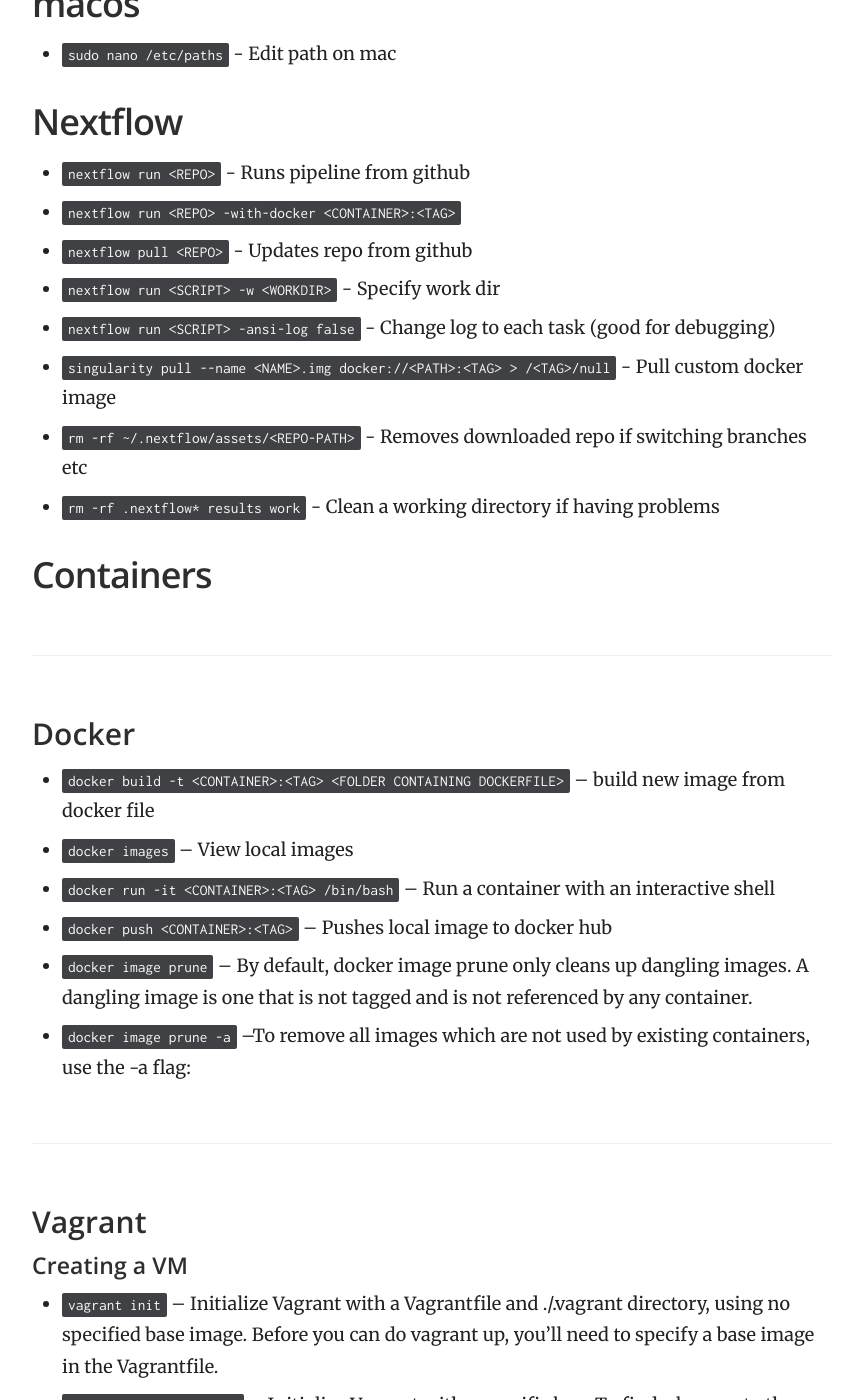
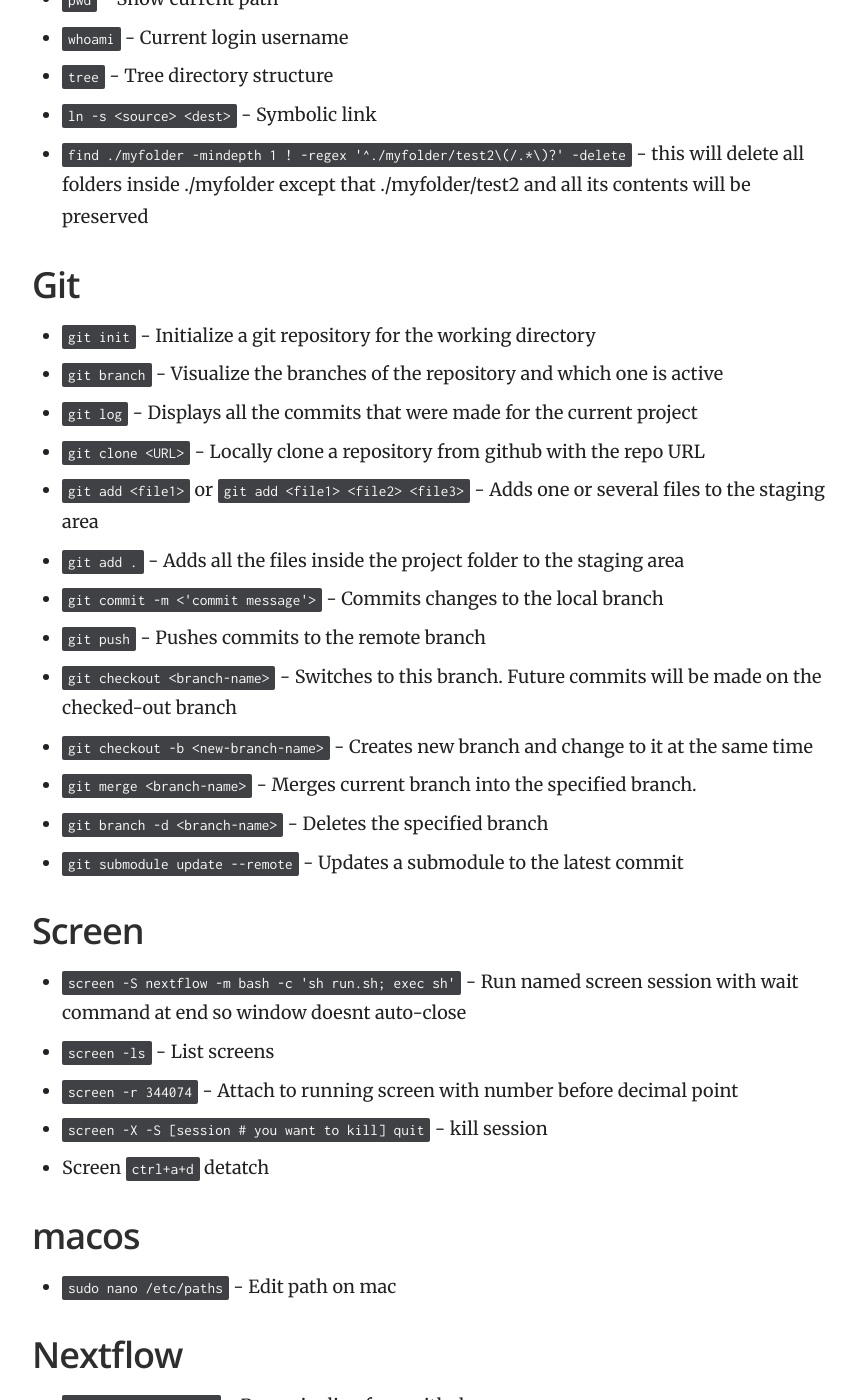
Before and after one commit to luslab/luslab.github.io, a Jekyll site: the page built from _docs/How to Code/Linux 101.md, in a window 1280 px wide and 1400 px high, scrolled down 1153 px. Shown: the whole window, without its empty margins (358-1221 px from the left). Built offline with Jekyll 4.4.1, drawn with Linux system fonts in a browser that asks for light colours; some of the changed text lies outside the part shown.

Commit message:
Added Git section to Linux 101

```diff
--- a/_docs/How to Code/Linux 101.md
+++ b/_docs/How to Code/Linux 101.md
@@ -7,9 +7,21 @@ order: 3
 # Linux 101
 
 ## General
+
+### Basic commands
+- `cd <DIRECTORY>` - Change directory
+- `cd ..` - Go up one directory
+- `ls` - List. Lists all the files and folders contained in the current directory.
+- `mv <filepathsource> <filepathtarget>` - Renames/moves a file from source to target
+- `touch <newfile>` - Creates a new file without any content
+- `cat <newfile>` - Creates a file with content
+- `nano <file>` - Used to edit a text file
+
+
+### Other commands
 - `mkdir -p folder/subfolder` - Inculde creation of parent dir
 - `tail -f` - Monitor a log file
-- `ls -lah` - List files with better information
+- `ls -lah` - List files with detailed information
 - `du -h -d1` - List top level directory space usage
 - `srun --ntasks=1 --cpus-per-task=1 --partition=int --time=4:00:0 --mem=4G --pty /bin/bash` - Create interactive node on CAMP
 - `pwd` - Show current path
@@ -18,10 +30,25 @@ order: 3
 - `ln -s <source> <dest>` - Symbolic link
 - `find ./myfolder -mindepth 1 ! -regex '^./myfolder/test2\(/.*\)?' -delete` - this will delete all folders inside ./myfolder except that ./myfolder/test2 and all its contents will be preserved
 
+## Git
+- `git init` - Initialize a git repository for the working directory
+- `git branch` - Visualize the branches of the repository and which one is active
+- `git log` - Displays all the commits that were made for the current project
+- `git clone <URL>` - Locally clone a repository from github with the repo URL
+- `git add <file1>` or `git add <file1> <file2> <file3>` - Adds one or several files to the staging area
+- `git add .` - Adds all the files inside the project folder to the staging area
+- `git commit -m <'commit message'>` - Commits changes to the local branch
+- `git push` - Pushes commits to the remote branch
+- `git checkout <branch-name>` - Switches to this branch. Future commits will be made on the checked-out branch
+- `git checkout -b <new-branch-name>` - Creates new branch and change to it at the same time
+- `git merge <branch-name>` - Merges current branch into the specified branch.
+- `git branch -d <branch-name>` - Deletes the specified branch
+- `git submodule update --remote` - Updates a submodule to the latest commit
+
 ## Screen
 - `screen -S nextflow -m bash -c 'sh run.sh; exec sh'` - Run named screen session with wait command at end so window doesnt auto-close
 - `screen -ls` - List screens
-- `screen -r 344074` - Attatch to running screen with number before decimal point
+- `screen -r 344074` - Attach to running screen with number before decimal point
 - `screen -X -S [session # you want to kill] quit` - kill session
 - Screen `ctrl+a+d` detatch
 
@@ -30,7 +57,7 @@ order: 3
 
 ## Nextflow
 - `nextflow run <REPO>` - Runs pipeline from github
-- `nextflow run <REPO> -with-docker <CONTAINER>:<TAG>`
+- `nextflow run <REPO> -with-docker <CONTAINER>:<TAG>` - Runs pipeline from github with specified docker image
 - `nextflow pull <REPO>` - Updates repo from github
 - `nextflow run <SCRIPT> -w <WORKDIR>` - Specify work dir
 - `nextflow run <SCRIPT> -ansi-log false` - Change log to each task (good for debugging)
```
